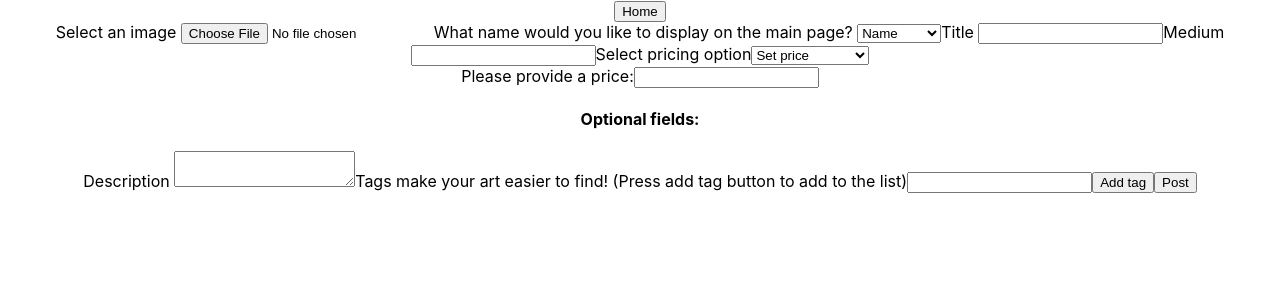
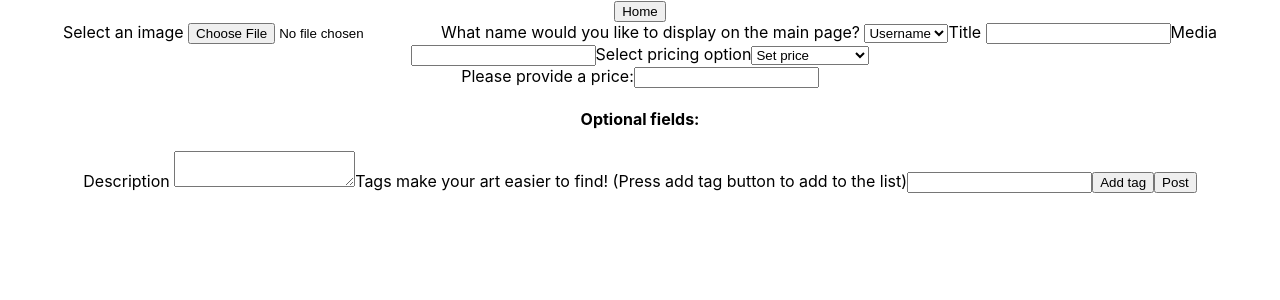
Before and after one commit to jajajava/Phase-3-Project, a React (Create React App) app: page /post in a window 1280 px wide. Shown: the top 300 px of the page. Built offline with nearby package versions, Linux system fonts and the light colour scheme; data requests are answered from the project's data file.

Commit message:
Added search by title option! Will work on making it better at finding things

```diff
--- a/db.json
+++ b/db.json
@@ -131,18 +131,6 @@
       ],
       "id": 13,
       "media": "Pen on wall"
-    },
-    {
-      "image": "C:\\fakepath\\1.png",
-      "selectedName": "",
-      "title": "Meaning of life",
-      "medium": "Pencil",
-      "description": "Test",
-      "tags": [
-        "Test",
-        "Phase 3 project"
-      ],
-      "id": 14
     }
   ]
 }
--- a/src/components/App.js
+++ b/src/components/App.js
@@ -11,15 +11,17 @@ import Post from "./Post"
 function App() {
 
   const [data, setData] = useState([])
+  const [searchedData, setSearchedData] = useState([])
   const [isLoggedIn, setIsLoggedIn] = useState(false)
   const [photoId, setPhotoId] = useState("")
 
   useEffect(()=> {
     fetch('http://localhost:4000/thing')
     .then(res => res.json())
-    .then(res => setData(res))
+    .then(res => {setData(res); setSearchedData(res)})
 
   }, [])
+
 
 //isLoggedIn && isArtist ? render (routes) : render (less routes) <-- No need for passing info to each component?
 
@@ -27,7 +29,7 @@ function App() {
   return (
     <div className="App">
       <Routes>
-        <Route path="/" element={<Home isLoggedIn={isLoggedIn} setIsLoggedIn={setIsLoggedIn} setPhotoId={setPhotoId} data={data}/>} />
+        <Route path="/" element={<Home isLoggedIn={isLoggedIn} setIsLoggedIn={setIsLoggedIn} setPhotoId={setPhotoId} data={data} searchedData={searchedData} setSearchedData={setSearchedData}/>} />
         <Route path="login" element={<Login setIsLoggedIn={setIsLoggedIn}/>} />
         <Route path="signup" />
         <Route path="details" element={<Details data={data} photoId={photoId} />} />
--- a/src/components/Card.js
+++ b/src/components/Card.js
@@ -1,4 +1,4 @@
-import React, { useState } from "react";
+import React from "react";
 import { useNavigate } from "react-router";
 
 function Card({each, isLoggedIn, setPhotoId}){
@@ -11,16 +11,20 @@ function Card({each, isLoggedIn, setPhotoId}){
         navigate('/details')
     }
 
+    function handleDelete(){
+        console.log("deleted")
+    }
+
 
     return(
-        <div onClick={toDetails} id="card">
-            <img src={each.image} alt="" width="300" height="300"/>
-            <p>{each.title}</p>
-            <p>{each.media}</p>
-            <p><span style={{color: "purple"}}>{each.tags.join(', ')}</span></p>
-            {isLoggedIn? <button id="remove">❌</button> : null}
-
-
+        <div id="card">
+            <div onClick={toDetails}>
+                <img src={each.image} alt="" width="300" height="300"/>
+                <p>{each.title}</p>
+                <p>{each.media}</p>
+                <p><span style={{color: "purple"}}>{each.tags.join(', ')}</span></p>
+            </div>
+                {isLoggedIn? <button onClick={handleDelete} id="remove">❌</button> : null}
         </div>
     )
 }
--- a/src/components/Home.js
+++ b/src/components/Home.js
@@ -1,12 +1,17 @@
-import React from "react"
+import React, { useEffect, useState } from "react"
 import { useNavigate } from "react-router"
 import Cardholder from "./Cardholder"
 import Logo from "./Logo"
 
 
-function Home({data, isLoggedIn, setIsLoggedIn, setPhotoId}){
+function Home({data, searchedData, setSearchedData, isLoggedIn, setIsLoggedIn, setPhotoId}){
+
+
 
     const navigate = useNavigate()
+
+
+    const shownData = (searchedData === [] ? data : searchedData)
 
 
     function handleLogIn(){
@@ -18,13 +23,20 @@ function Home({data, isLoggedIn, setIsLoggedIn, setPhotoId}){
         setIsLoggedIn(false)
     }
 
+    function handleSearch(e){
+        setSearchedData(data.filter((thing)=> {return thing.title.toLowerCase().includes(e.target.value.toLowerCase())}))
+
+
+    }
+
+
     return(
         <div id="whole-page">
             <header id="header">
                 <div id="inline">
                     <Logo />
                     <div id="searchpadding">
-                        <input id="searchbar"></input>
+                        <input onChange={handleSearch} id="searchbar"></input>
                     </div>
                     {isLoggedIn?
                     <div class="dropdown">
@@ -41,7 +53,7 @@ function Home({data, isLoggedIn, setIsLoggedIn, setPhotoId}){
                 </div>
 
             </header>
-            <Cardholder data={data} isLoggedIn={isLoggedIn} setPhotoId={setPhotoId}/>
+            <Cardholder data={shownData} isLoggedIn={isLoggedIn} setPhotoId={setPhotoId}/>
         </div>
     )
 }
--- a/src/components/Post.js
+++ b/src/components/Post.js
@@ -1,7 +1,7 @@
 import React, { useState } from "react";
 import { useNavigate } from "react-router";
 
-function Post(){
+function Post({setData}){
 
     const navigate = useNavigate()
 
@@ -11,9 +11,9 @@ function Post(){
     }
 
     const [image, setImage] = useState("")
-    const [selectedName, setSelectedName] = useState("")
+    const [selectedName, setSelectedName] = useState("Username")
     const [title, setTitle] = useState("")
-    const [medium, setMedium] = useState("")
+    const [media, setMedia] = useState("")
     const [price, setPrice] = useState("")
     const [contact, setContact] = useState("")
     const [bid, setBid] = useState([])
@@ -44,9 +44,9 @@ function Post(){
         setTitle(e.target.value)
     }
 
-    //Medium
-    function handleMedium(e){
-        setMedium(e.target.value)
+    //Media
+    function handleMedia(e){
+        setMedia(e.target.value)
     }
 
     //Price Select
@@ -114,7 +114,7 @@ function Post(){
         setNewTag(tags)
     }
 
-    console.log(image, selectedName, title, medium, description, tags)
+    console.log(image, selectedName, title, media, description, tags)
 
 
     function makeThePost(){
@@ -128,10 +128,13 @@ function Post(){
                 image: image,
                 selectedName: selectedName,
                 title: title,
-                medium: medium,
+                media: media,
+                price: price,
+                contact: contact,
+                bid: bid,
+                bidends: finalDate,
                 description: description,
                 tags: tags
-
             })
         })
         navigate('/')
@@ -150,15 +153,15 @@ function Post(){
 
                 <label htmlFor="nameselector">What name would you like to display on the main page? </label>
                 <select onChange={handleName} id="nameselector" required>
+                    <option>Username </option>
                     <option>Name </option>
-                    <option>Username </option>
                 </select>
 
                 <label htmlFor="title">Title </label>
                 <input onChange={handleTitle} id="title" required></input>
 
-                <label htmlFor="medium">Medium </label>
-                <input onChange={handleMedium} id="medium" required></input>
+                <label htmlFor="media">Media </label>
+                <input onChange={handleMedia} id="media" required></input>
 
                 <label htmlFor="price">Select pricing option</label>
                 <select onInput={handlePriceSelect} id="priceselector">
```
